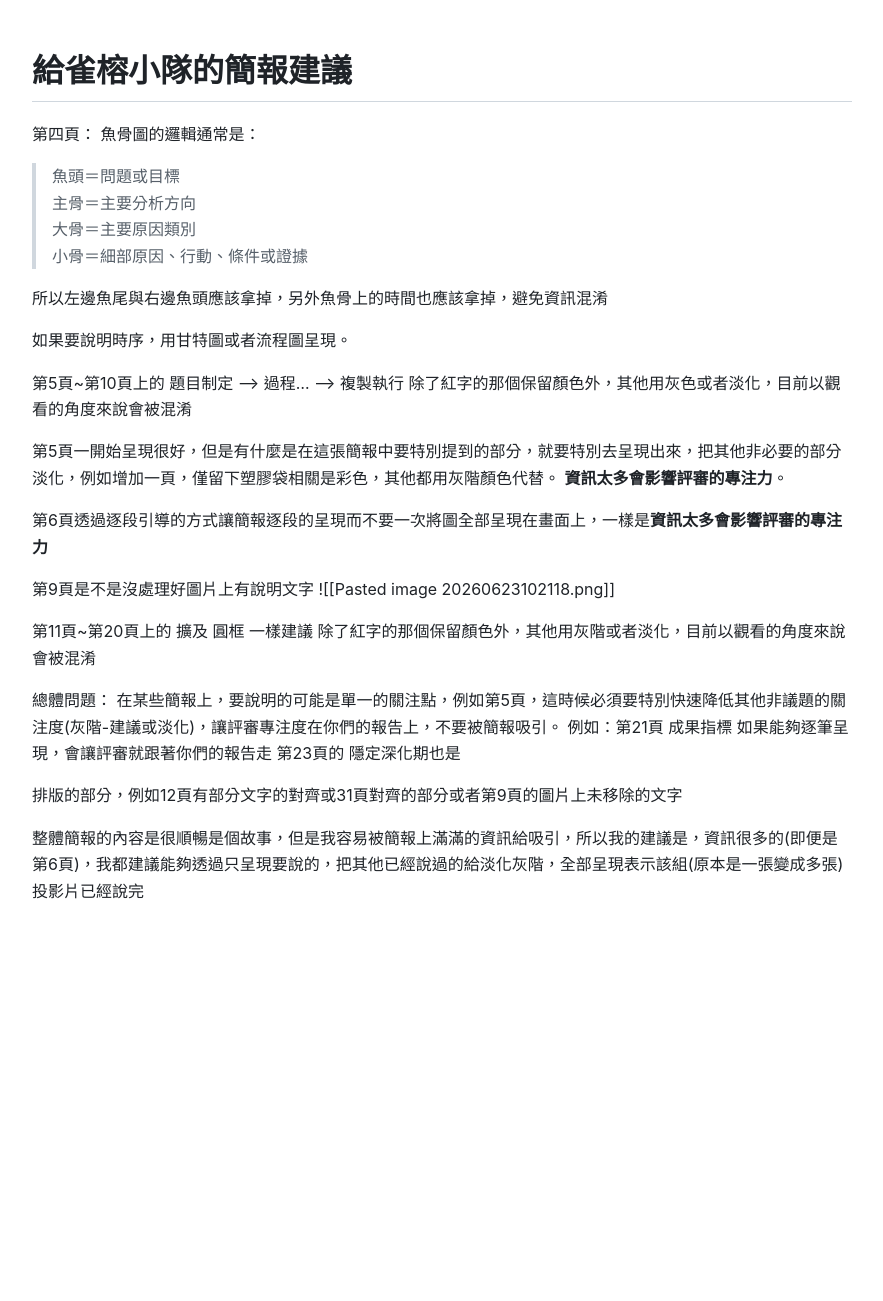
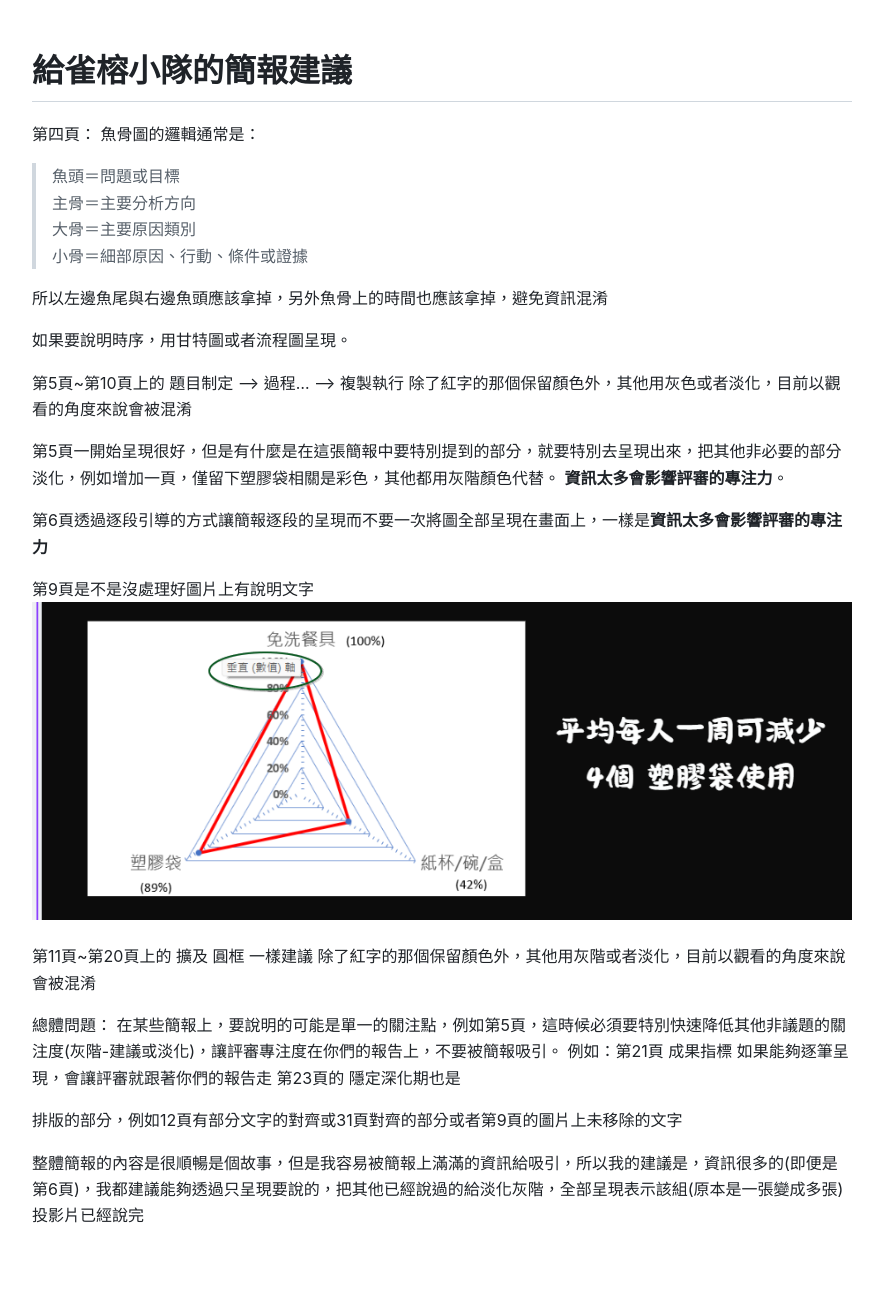
Before and after one commit to NestorHuang/ShareNotes, a Jekyll site: the page built from d21d8c076b34d0a48b0388722e2a063f.md, in a window 1280 px wide. Shown: the whole page, without its empty margins (198-1081 px from the left). Built offline with Jekyll 4.4.1, drawn with Linux system fonts in a browser that asks for light colours; our own code applies the rules of GitHub Pages for plain Markdown files; before the commit the page ends 976 px from its top, so only the background shows below that.

Commit message:
Publish notes 2026-06-23 10:25

```diff
--- a/d21d8c076b34d0a48b0388722e2a063f.md
+++ b/d21d8c076b34d0a48b0388722e2a063f.md
@@ -22,7 +22,7 @@
 第6頁透過逐段引導的方式讓簡報逐段的呈現而不要一次將圖全部呈現在畫面上，一樣是**資訊太多會影響評審的專注力**
 
 第9頁是不是沒處理好圖片上有說明文字
-![[Pasted image 20260623102118.png]]
+![](assets/c917dcab994b8c3d989328fdf62f2445.png)
 
 第11頁~第20頁上的
 擴及 圓框 一樣建議
```
Also changed, not shown: assets/c917dcab994b8c3d989328fdf62f2445.png (added).
